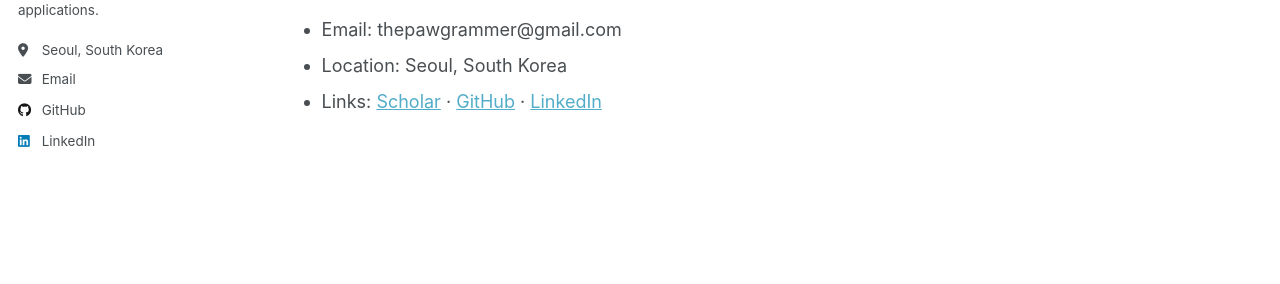
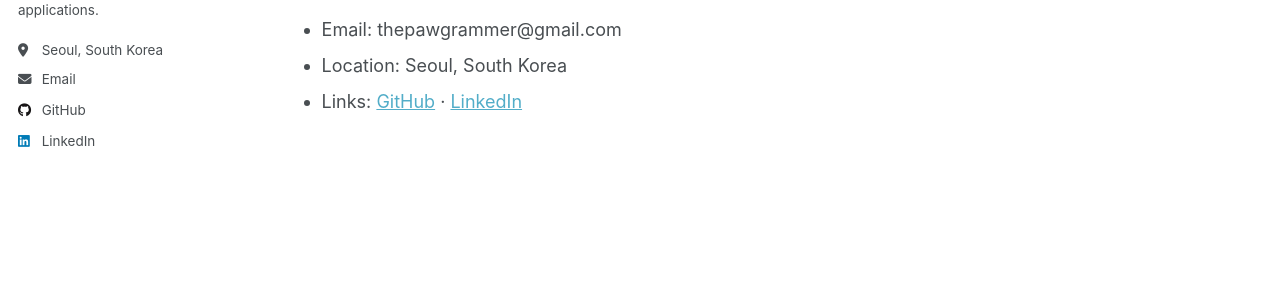
Before and after one commit to thepawgrammer/thepawgrammer.github.io, a Jekyll site: the page built from _pages/about.md, in a window 1280 px wide and 900 px high, scrolled down 1093 px. Shown: the part 386-670 px from the top of the window. Built offline with Jekyll 4.4.1, drawn with Linux system fonts in a browser that asks for light colours; a script that is not in the unit is left out.

Commit message:
Change about.md - link

```diff
--- a/_pages/about.md
+++ b/_pages/about.md
@@ -51,4 +51,4 @@ I am a researcher at the <a href="https://sites.google.com/view/pmlclab/research
 ## Contact
 - Email: thepawgrammer@gmail.com
 - Location: Seoul, South Korea
-- Links: <a href="https://scholar.google.com/citations?user=PS_CX0AAAAAJ">Scholar</a> · <a href="https://github.com/thepawgrammer">GitHub</a> · <a href="https://www.linkedin.com/in/jihyung-kook">LinkedIn</a>
+- Links: <a href="https://github.com/thepawgrammer">GitHub</a> · <a href="https://www.linkedin.com/in/jihyung-kook">LinkedIn</a>
```
